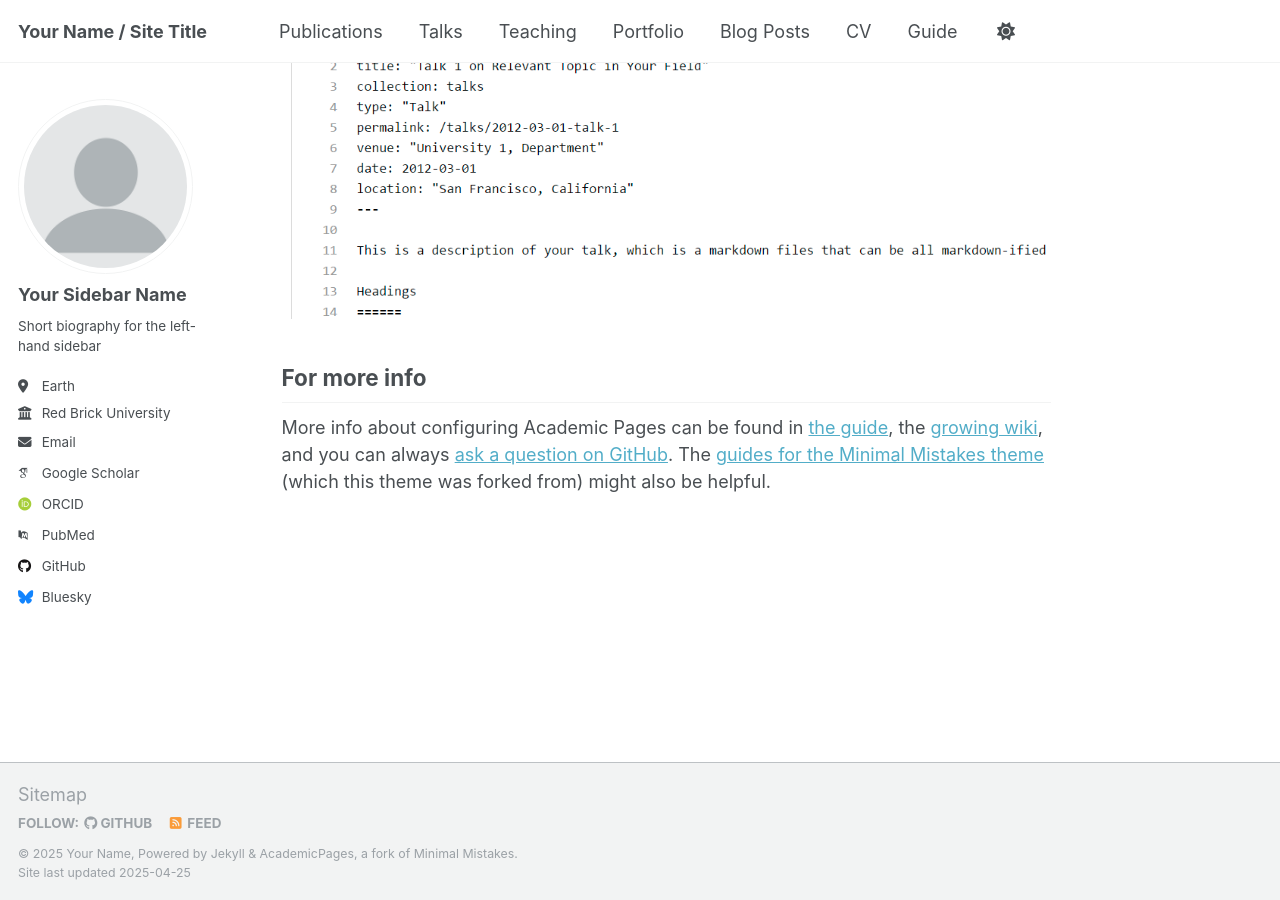
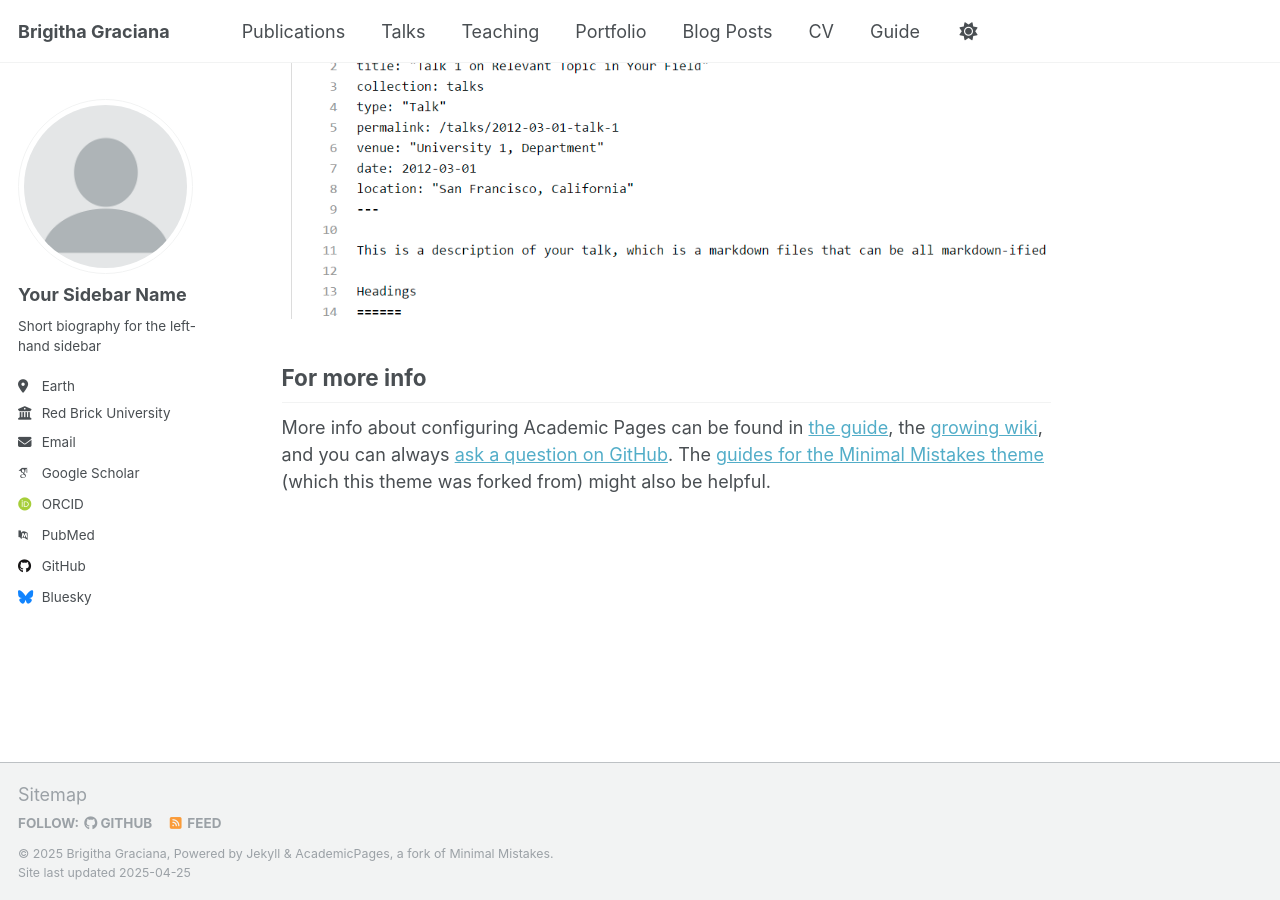
Before and after one commit to Brigita1215/brigitagraciana.gituhub.io, a Jekyll site: the page built from _pages/about.md, in a window 1280 px wide and 900 px high, scrolled down 2636 px. Built offline with Jekyll 4.4.1, drawn with Linux system fonts in a browser that asks for light colours; some web fonts are replaced.

Commit message:
fix:correct name

```diff
--- a/_config.yml
+++ b/_config.yml
@@ -9,12 +9,25 @@
 # Basic Site Settings
 locale                   : "en-US"
 site_theme               : "default"
-title                    : "Your Name / Site Title"
+title                    : "Brigitha Graciana"
+  # - development
+  # - production
+  # - test
+  # - staging
+  # - preview
+  # - local
+  # - localhost
+  # - test.localhost
+  # - staging.localhost
+  # - preview.localhost
+  # - preview.test.localhost
+  # - production
 title_separator          : "-"
-name                     : &name "Your Name"
+name                     : &name "Brigitha Graciana"
+
 description              : &description "personal description"
-url                      : https://academicpages.github.io # the base hostname & protocol for your site e.g. "https://[your GitHub username].github.io"
-baseurl                  : "" # the subpath of your site, e.g. "/blog"
+url                      : https://academicpages.github.io/ # the base hostname & protocol for your site e.g. "https://[your GitHub username].github.io"
+baseurl                  : "" # the subpathhttps://academicpages.github.io/ of your site, e.g. "/blog"
 repository               : "academicpages/academicpages.github.io"
 
 # Site Author - The following control what appear as part of the author content on the side bar.
```
